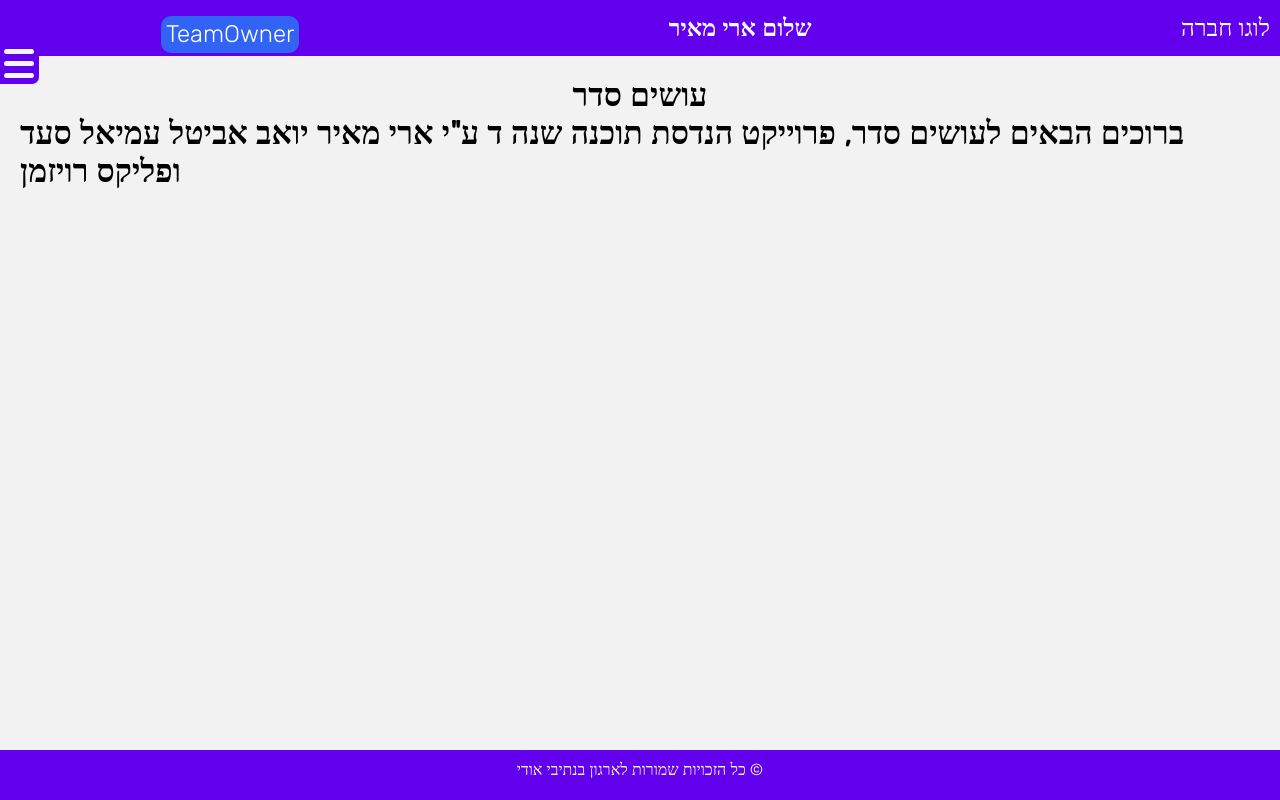
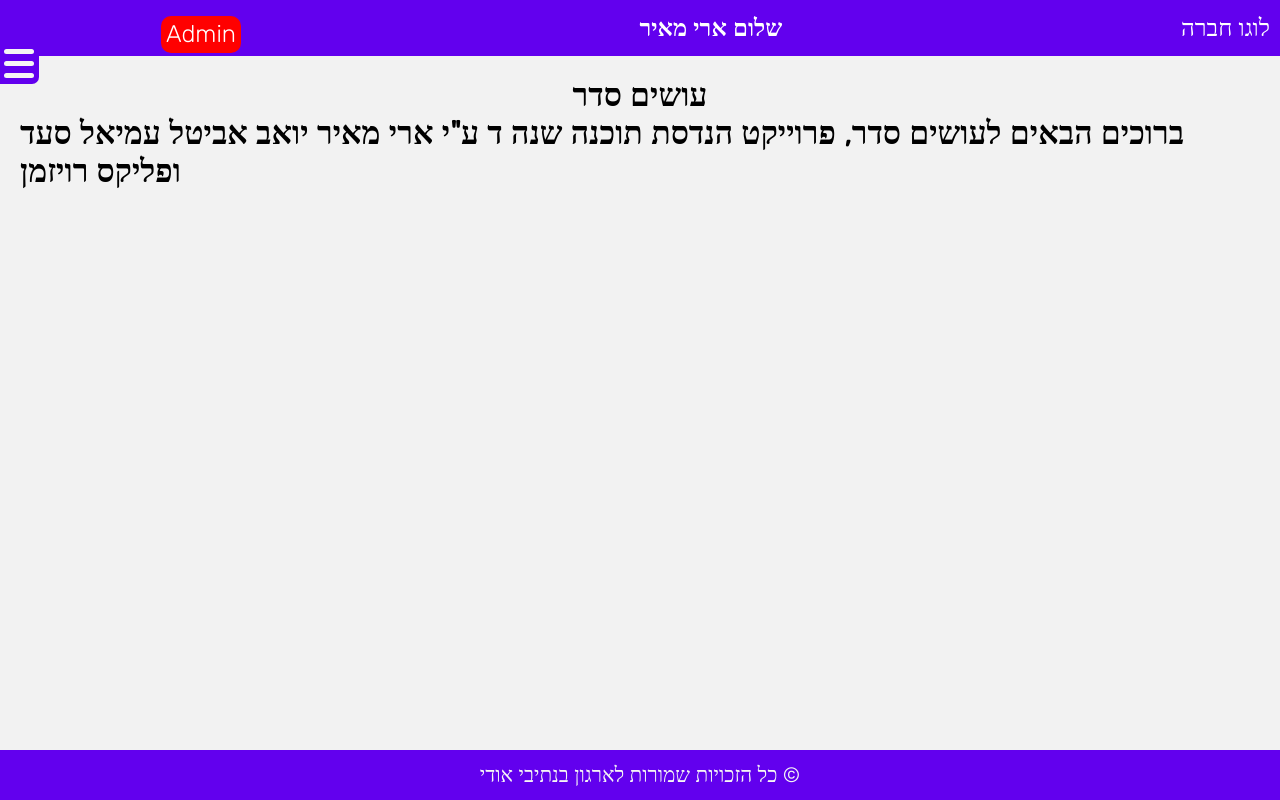
Before and after one commit to amielsaa/osimseder, a React (Create React App) app in the folder client/: page /Home in a window 1280 px wide. Built offline with nearby package versions, Linux system fonts and the light colour scheme.

Commit message:
fixed pages

```diff
--- a/client/src/Components/css/Footer.css
+++ b/client/src/Components/css/Footer.css
@@ -2,11 +2,15 @@
   position: fixed;
   bottom: 0;
   left: 0;
+  display: flex;
   width: 100%;
-  height: 50px; /* Adjust the height as needed */
+  height: 50px;
   background-color: #6200ee;
   color: whitesmoke;
   text-align: center;
   padding: 10px;
   z-index: 10000;
+  justify-content: center;
+  align-items: center;
+  font-size: 1.3rem;
 }
--- a/client/src/Helpers/DataContext.js
+++ b/client/src/Helpers/DataContext.js
@@ -5,7 +5,7 @@ import { useNavigate } from "react-router-dom";
 
 const DataContext = createContext({})
 export const DataProvider = ({children}) => {
-    const [user,setUser] = useState({userId:'1', userName: "ארי מאיר",role:'TeamOwner' , phoneNumber:"0508639353", parentName: "אורלי אושרי",
+    const [user,setUser] = useState({userId:'1', userName: "ארי מאיר",role:'Admin' , phoneNumber:"0508639353", parentName: "אורלי אושרי",
     parentNumber: "0503428526", School: "מקיף ו", sex:"זכר", languages:["אנגלית", "עברית"], personalRequests:"כבד לי בלילות"
     , groupId:"002" })
 
```
